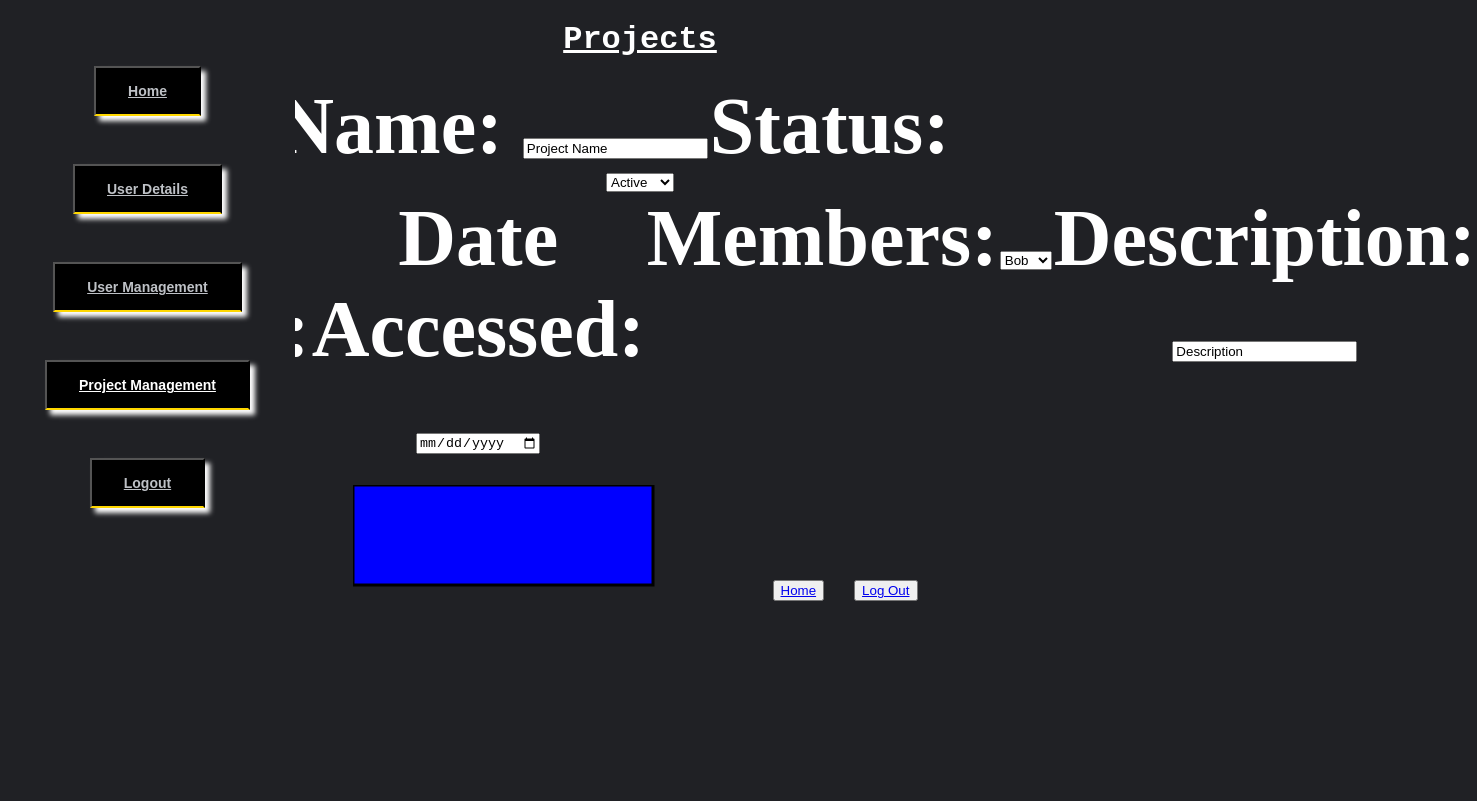
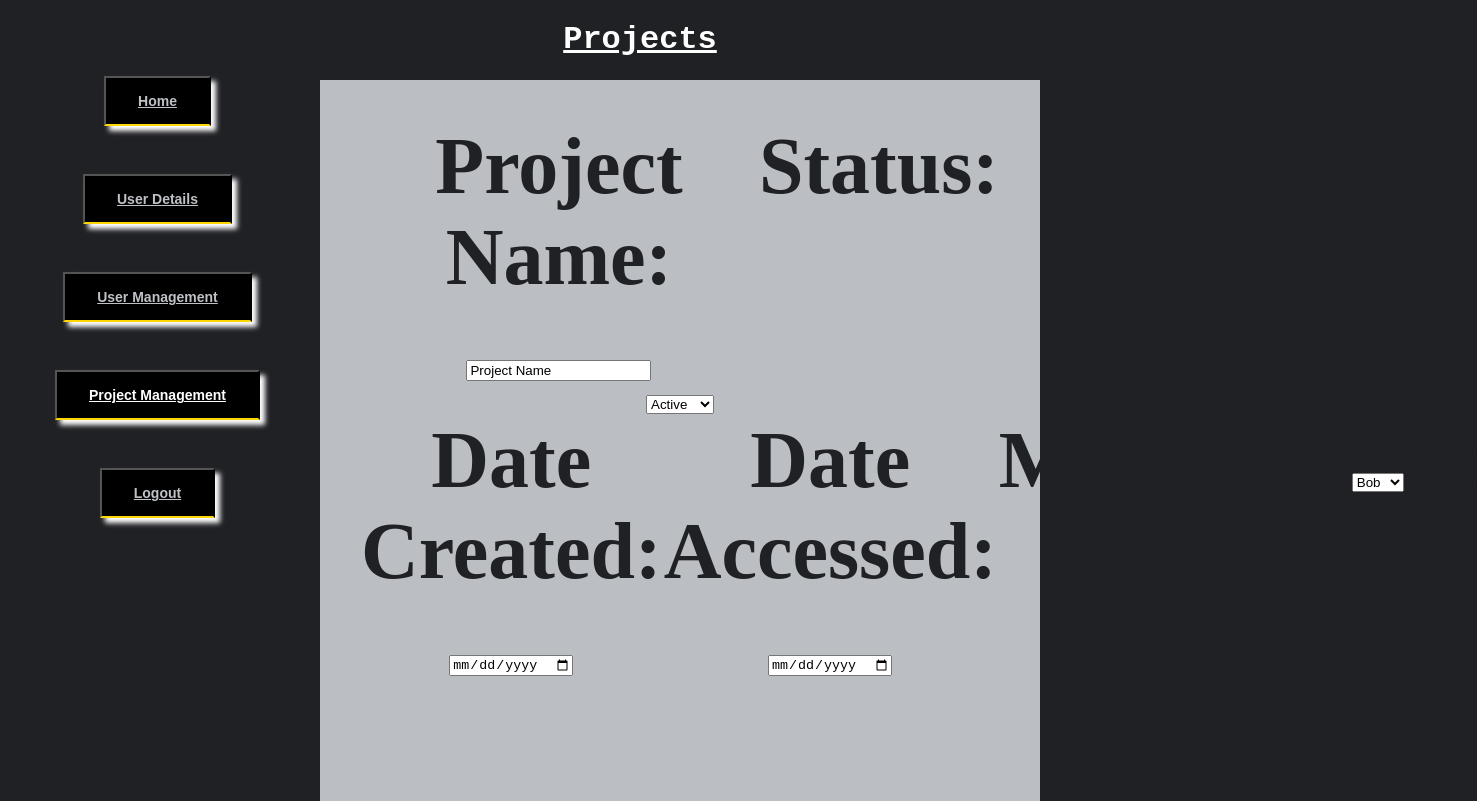
Before and after one commit to rkenney4/seniorproj, a Vue app: page /project-management in a window 1280 px wide. Shown: the whole page, 1477 px wide, since content can reach past the window. Built offline with nearby package versions, Linux system fonts and the light colour scheme; no server answers.

Commit message:
UI style update

```diff
--- a/src/App.vue
+++ b/src/App.vue
@@ -16,7 +16,7 @@
         <button class="button line" type="submit" style="margin:15px"><router-link to="/project-management">Project Management</router-link></button>
         <br>
         <br>
-        <button class="button line" type="submit" style="margin:15px"><router-link to="/login">Logout</router-link> </button>
+        <button class="button line" type="submit" style="margin:15px"><router-link to="/">Logout</router-link> </button>
         <br><br>
       </form>
 
@@ -125,8 +125,8 @@ body
 }
 
 #nav {
-  padding: 30px;
-  position: absolute;
+  padding: 5vh;
+  position: fixed;
   left: 0vh;
   height: 90vh;
   background-color: #202125;
--- a/src/views/ProjectManagement.vue
+++ b/src/views/ProjectManagement.vue
@@ -1,6 +1,7 @@
 <template>
     <h1><u>Projects</u></h1>
-    <form>
+    <body>
+        <form id="nav">
             <th><b>Project Name:</b> <input type="text" value="Project Name"></th>
             <th><b>Status:</b></th>
             <select>
@@ -21,10 +22,11 @@
         </form>
         <br>
         <svg width="400" height="110">
-        <rect width="300" height="100" style="fill:rgb(0,0,255);stroke-width:3;stroke:rgb(0,0,0)"/>
+            <rect width="1000" height="1000" style="fill:rgb(0,0,255);stroke-width:3;stroke:rgb(0,0,0)" />
         </svg>
         <button type="submit" style="margin:20px"><router-link to="/">Home</router-link></button>
         <button type="submit" style="margin:10px"><router-link to="/login">Log Out</router-link></button>
+    </body>
     </template>
 
 <style scoped>
@@ -33,4 +35,15 @@
         font-family: 'Times New Roman', Times, serif;
         font-size: 10vh;
     }
-</style>>
+  #nav {
+    left: 40vh;
+    right: 30vh;
+    background-color: #bbbec3;
+    height: 100vh;
+    color: #202125;
+    z-index: 0;
+  }
+  rect {
+      z-index: 1
+  }
+</style>
--- a/src/views/UserDetails.vue
+++ b/src/views/UserDetails.vue
@@ -1,6 +1,6 @@
 <template>
   <h1>Details</h1>
-  <form class="about">
+  <form id="nav" class="about">
     <label for="fName">First Name: </label>
     <input type="text" value="Bob">
     <br>
@@ -21,8 +21,21 @@
     <input type="text">
     <br>
     <br>
+    <!--
     <button type="submit" style="margin: 5vh"><router-link to="/">Home</router-link></button>
     <button type="submit" style="margin: 5vh">Update</button>
     <button type="submit" style="margin: 5vh"><router-link to="/login">Logout</router-link></button>
+    -->
   </form>
 </template>
+
+<style scoped>
+  #nav {
+    position: fixed;
+    left: 40vh;
+    right: 30vh;
+    background-color: #bbbec3;
+    height: 100vh;
+    color: #202125;
+  }
+</style>
--- a/src/views/UserManagement.vue
+++ b/src/views/UserManagement.vue
@@ -1,5 +1,5 @@
 <template>
-  <div>
+  <div id="nav">
     <b-table striped hover :items="items"></b-table>
   </div>
 </template>
@@ -18,3 +18,14 @@
     }
   }
 </script>
+
+<style scoped>
+  #nav {
+    position: fixed;
+    left: 40vh;
+    right: 30vh;
+    background-color: #bbbec3;
+    height: 100vh;
+    color: #202125;
+  }
+</style>
```
Lines whose indentation alone changed are shown as unchanged.
